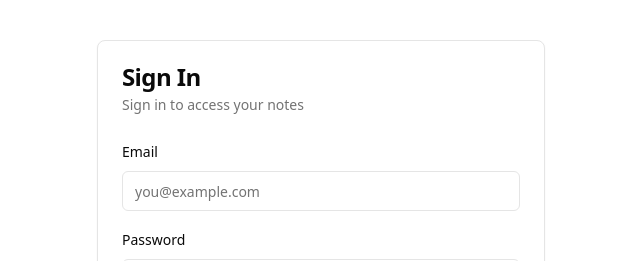
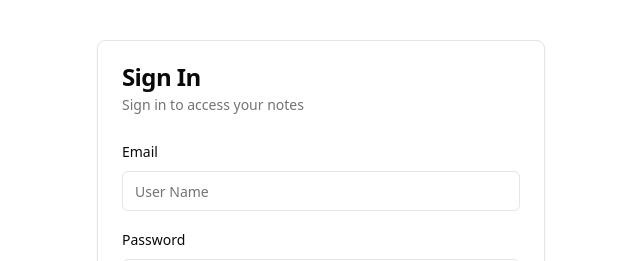
Before and after one commit to Okarix/notes, a React (Vite) app in the folder frontend/: page / in a window 1280 px wide. Shown: the top 261 px of the page, without its empty margins (319-959 px from the left). Built offline with nearby package versions, Linux system fonts and the light colour scheme.

Commit message:
refactor: loginpage refactor

```diff
--- a/frontend/src/pages/LoginPage.tsx
+++ b/frontend/src/pages/LoginPage.tsx
@@ -3,16 +3,30 @@ import { Button } from '@/components/ui/button';
 import { Input } from '@/components/ui/input';
 import { Card, CardContent, CardDescription, CardFooter, CardHeader, CardTitle } from '@/components/ui/card';
 import { Label } from '@/components/ui/label';
+import { login, register } from '@/services/authService';
+import { useNavigate } from 'react-router-dom';
 
 export default function LoginPage() {
 	const [isSignUp, setIsSignUp] = useState(false);
-	const [email, setEmail] = useState('');
+	const [username, setUsername] = useState('');
 	const [password, setPassword] = useState('');
+	const [error, setError] = useState<string | null>(null);
+	const navigate = useNavigate();
 
-	const handleSubmit = (e: React.FormEvent) => {
+	const handleSubmit = async (e: React.FormEvent) => {
 		e.preventDefault();
-		// Here you would typically handle the authentication logic
-		console.log(isSignUp ? 'Sign Up' : 'Sign In', { email, password });
+		setError(null);
+		try {
+			if (isSignUp) {
+				await register(username, password);
+			} else {
+				await login(username, password);
+			}
+			navigate('/main');
+		} catch (err) {
+			setError('Authentication failed. Please check your credentials.');
+			console.error('Authentication error:', err);
+		}
 	};
 
 	const toggleMode = () => setIsSignUp(!isSignUp);
@@ -25,6 +39,7 @@ export default function LoginPage() {
 					<CardDescription>{isSignUp ? 'Create an account to start taking notes' : 'Sign in to access your notes'}</CardDescription>
 				</CardHeader>
 				<CardContent>
+					{error && <p className='text-red-500 text-sm mb-4'>{error}</p>}
 					<form
 						onSubmit={handleSubmit}
 						className='space-y-4'
@@ -32,12 +47,12 @@ export default function LoginPage() {
 						<div className='space-y-2'>
 							<Label htmlFor='email'>Email</Label>
 							<Input
-								id='email'
-								type='email'
-								placeholder='you@example.com'
+								id='username'
+								type='text'
+								placeholder='User Name'
 								required
-								value={email}
-								onChange={e => setEmail(e.target.value)}
+								value={username}
+								onChange={e => setUsername(e.target.value)}
 							/>
 						</div>
 						<div className='space-y-2'>
--- a/frontend/src/services/authService.ts
+++ b/frontend/src/services/authService.ts
@@ -1,13 +1,13 @@
 import instance from '../axios/instance';
 
-export const login = async (email: string, password: string) => {
-	const response = await instance.post('/auth/login', { email, password });
+export const login = async (username: string, password: string) => {
+	const response = await instance.post('/auth/login', { username, password });
 	localStorage.setItem('token', response.data.access_token);
 	return response.data;
 };
 
-export const register = async (email: string, password: string) => {
-	const response = await instance.post('/auth/register', { email, password });
+export const register = async (username: string, password: string) => {
+	const response = await instance.post('/auth/register', { username, password });
 	// localStorage.setItem('token', response.data.access_token);
 	return response.data;
 };
```
